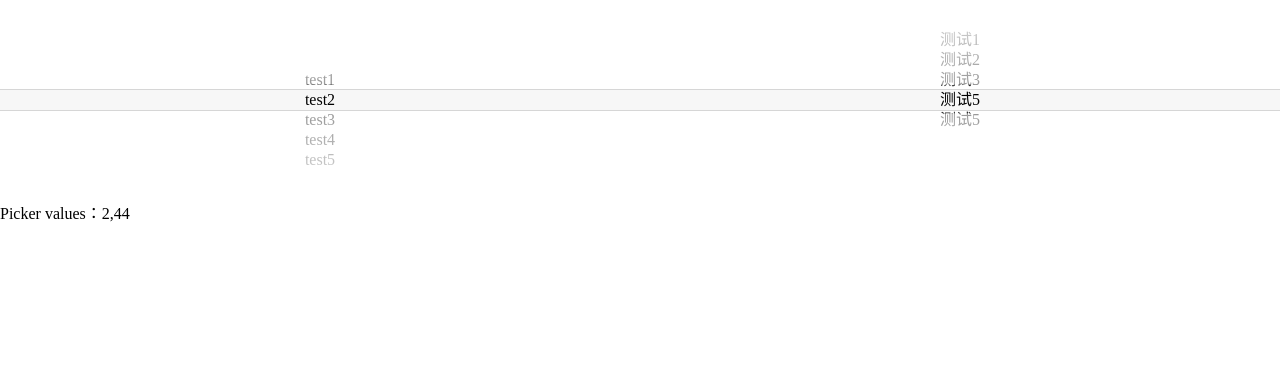
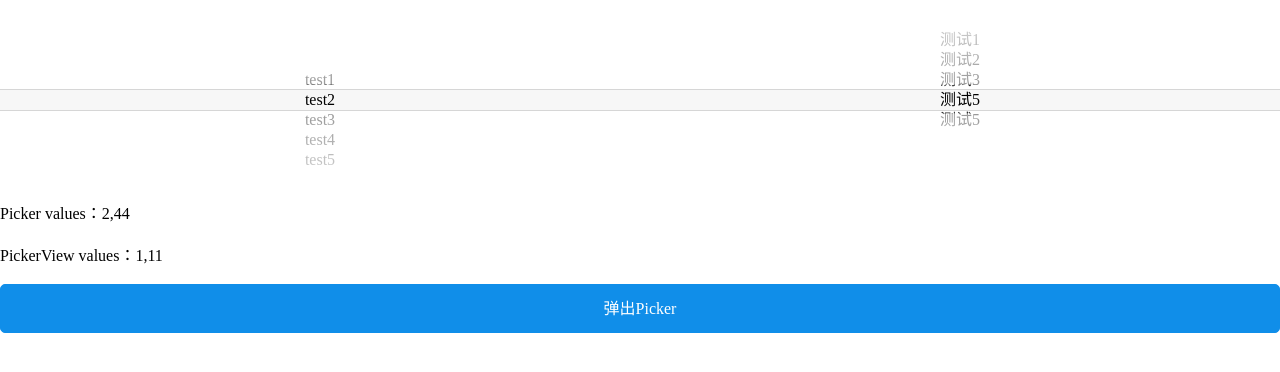
Before and after one commit to zhongmeizhi/uuz, a React (Create React App) app: page / in a window 1280 px wide. Shown: the top 372 px of the page. Built offline with nearby package versions, Linux system fonts and the light colour scheme.

Commit message:
增加 TODO 和 Picker使用说明

```diff
--- a/src/test-page/TestPicker.tsx
+++ b/src/test-page/TestPicker.tsx
@@ -83,13 +83,13 @@ class TestPicker extends React.Component<TestPickerProps, TestPickerState> {
             </Picker>
             <p>{'Picker values：' + this.state.values1.join(',')}</p>
             <br></br>
-            {/* <p>{'PickerView values：' + this.state.values2.join(',')}</p>
+            <p>{'PickerView values：' + this.state.values2.join(',')}</p>
             <br></br>
             <PickerView
                 data={data}
                 values={this.state.values2}
                 onEnsure={this.ensureHandler}>
-            </PickerView> */}
+            </PickerView>
         </div>
     }
 }
```
Also changed, not shown: 1 other file (tests, documents, lock files or other folders).
